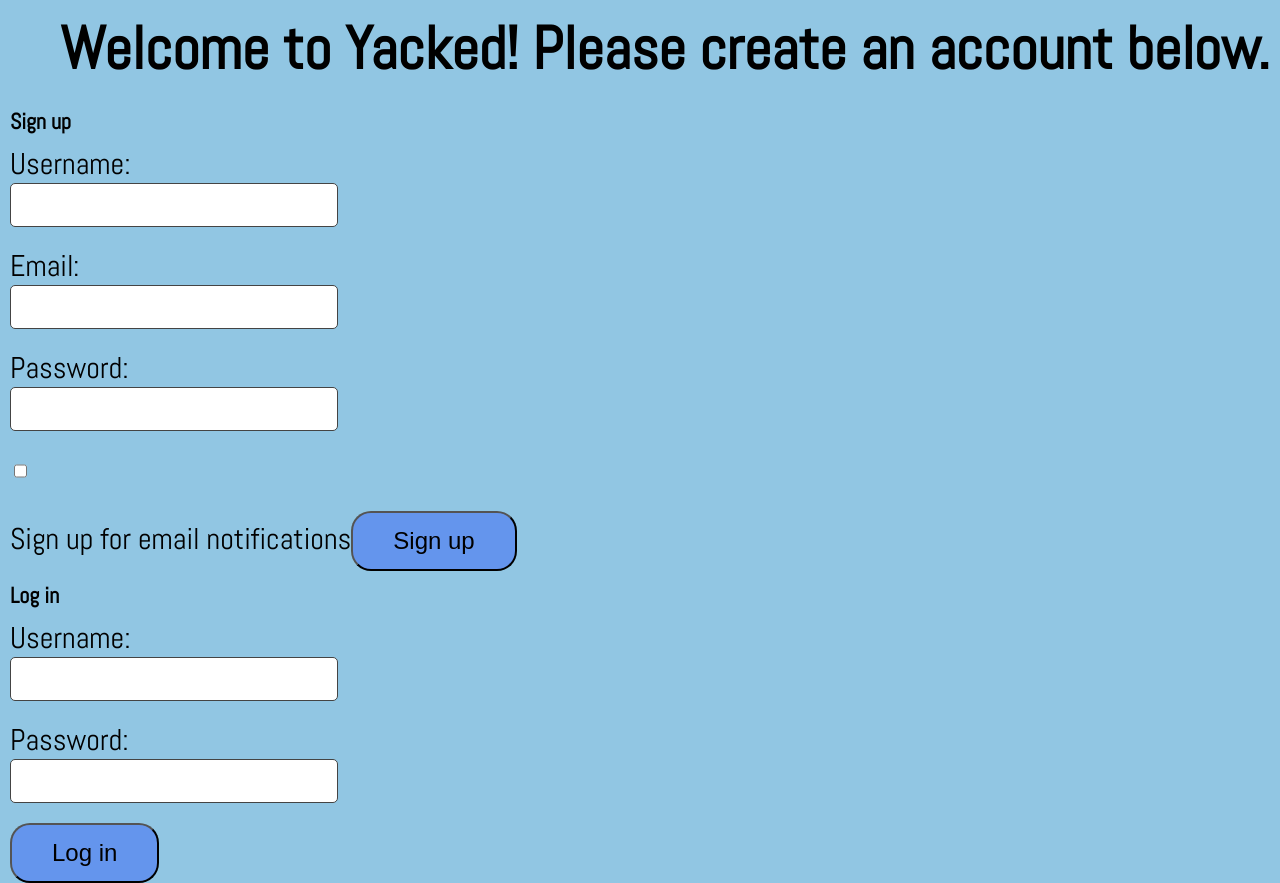
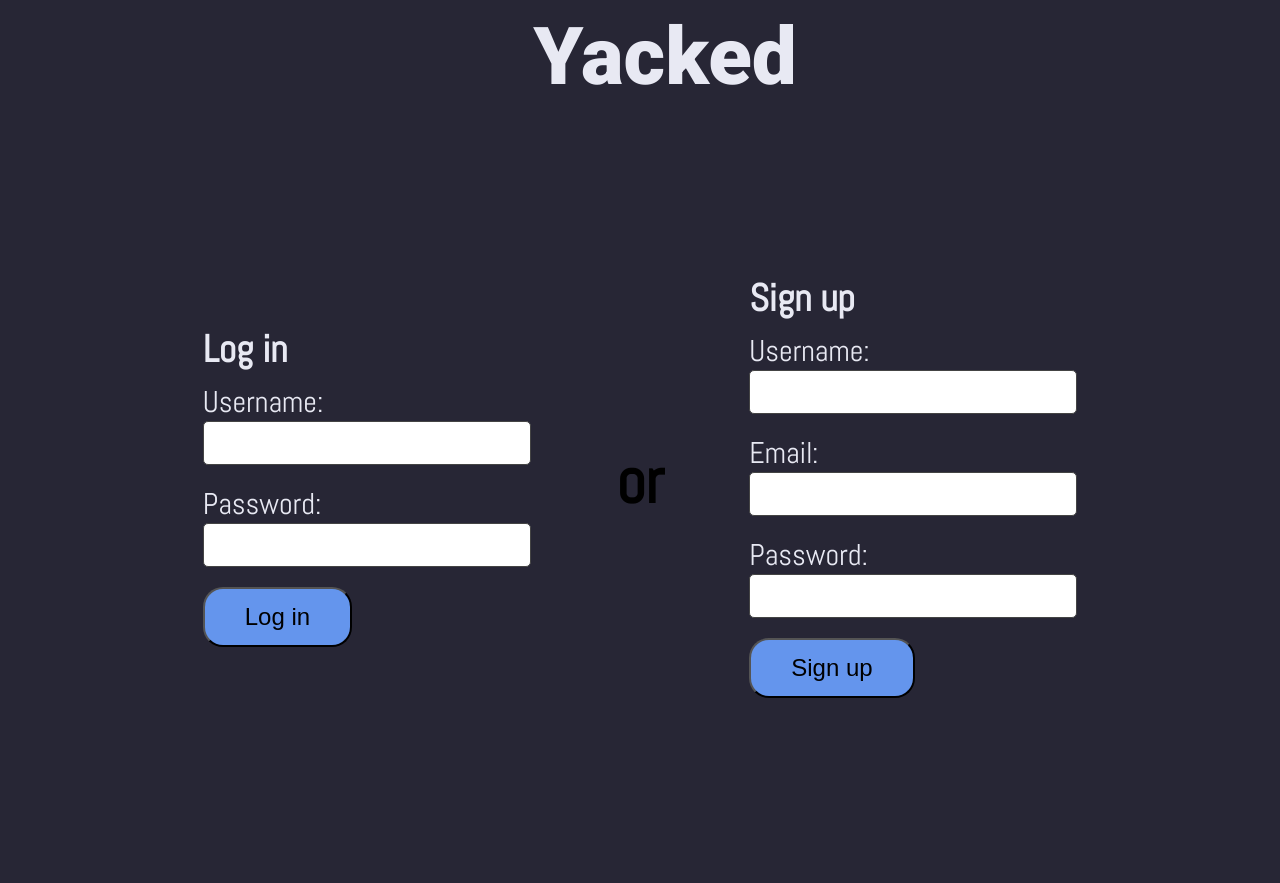
Before and after one commit to bjexe/fitnessapp, a React (Create React App) app in the folder frontend/: page / in a window 1280 px wide. After the commit the page ends 800 px from the top, so only its background shows below. Built offline with nearby package versions, Linux system fonts and the light colour scheme.

Commit message:
update styles of landing page

```diff
--- a/frontend/src/components/Home.css
+++ b/frontend/src/components/Home.css
@@ -1,9 +1,9 @@
 @import url('https://fonts.googleapis.com/css2?family=Anton&display=swap');
 @import url('https://fonts.googleapis.com/css2?family=Abel&display=swap');
 
-body{
+body {
     margin: 0;
-    background: #91C6E3;
+    background: #272635;
 }
 
 .home-nav {
--- a/frontend/src/components/LandingPage.css
+++ b/frontend/src/components/LandingPage.css
@@ -1,7 +1,9 @@
 @import url('https://fonts.googleapis.com/css2?family=Karla:wght@400;500;700&display=swap');
+@import url('https://fonts.googleapis.com/css2?family=Roboto:ital,wght@0,400;0,500;0,700;0,900;1,400;1,500;1,700;1,900&display=swap');
 
 body {
-    font-family: 'Karla', sans-serif;
+    font-family: 'Roboto', sans-serif;
+    background-color: #444;
 }
 
 .landing-page {
@@ -9,22 +11,29 @@ body {
     display: flex;
     justify-content: center;
     align-items: stretch;
+    width: 100%;
 }
 
 .landing-img {
     height: 95vh;
-
 }
 
 .content {
     display: flex;
     flex-direction: column;
-
+    width: 100%;
+    justify-content: center;
+    align-items: center;
 }
 
 .header {
-    font-weight: 600;
-    font-size: 60px;
+    font-weight: 800;
+    font-size: 80px;
+    display: flex;
+    justify-content: center;
+    text-align: center;
+    font-family: 'Roboto';
+    color: #e8e9f3;
 }
 
 input {
@@ -47,3 +56,16 @@ label {
     padding: 14px 40px;
     border-radius: 20px;
 }
+
+.loginSignupSeparator {
+    font-size: 64px;
+}
+
+.forms {
+    display: flex;
+    justify-content: space-around;
+    width: 75%;
+    align-self: center;
+    align-items: center;
+    margin-top: 150px;
+}
--- a/frontend/src/components/LandingPage.js
+++ b/frontend/src/components/LandingPage.js
@@ -4,14 +4,7 @@ import register from '../services/register'
 import {useNavigate} from 'react-router-dom'
 import {useAuth} from '../context/AuthContext'
 
-export default function LandingPage(){
-
-    // state that holds information about the user when logged in
-    const [user, setUser] = React.useState({
-        token: null,
-        username: null,
-        name: null
-    })
+export default function LandingPage() {
 
     // states for registering and logging in
     const [loginStatus, setLoginStatus] = React.useState(null)
@@ -65,7 +58,7 @@ export default function LandingPage(){
     async function handleRegisterSubmit(event){
         event.preventDefault()
         try {
-            const res = await register(registerFormData)
+            await register(registerFormData)
             setRegisterStatus(true)
         } catch(exception) {
             console.log(JSON.stringify(exception, null, 2))
@@ -92,43 +85,48 @@ export default function LandingPage(){
     return (
         <div className='landing-page'>
             <div className="content">
-                <h1 className='header'>
-                    Welcome to Yacked!  Please create an account below.
-                </h1>
+                <div className="headerContainer">
+                    <h1 className='header'>
+                        Yacked
+                    </h1>
+                </div>
+                <div className="forms">
+                    <form onSubmit={handleLoginSubmit}>
+                        <h1 style={{"font-size": "38px", "color": "#e8e9f3"}}>Log in</h1>
+                        <label style={{"color": "#e8e9f3"}}>
+                            Username:
+                            <input type="text" value={loginFormData.username} onChange={handleLoginChange} name="username"/>
+                        </label>
+                        <label style={{"color": "#e8e9f3"}}>
+                            Password:
+                            <input type="password" value={loginFormData.password} onChange={handleLoginChange} name="password"/>
+                        </label>
+                        <button className='submit-btn'>Log in</button>
+                        {loginStatus === false && <p style={{color: 'red'}}>Invalid credentials</p>}
+                        {loginStatus === true && <p style={{color: 'green'}}>Successfully logged in! Redirecting to homepage...</p>}
+                    </form>
+                <h2 className="loginSignupSeparator">or</h2>
                 <form onSubmit={handleRegisterSubmit}>
-                    <h1>Sign up</h1>
-                    <label>
+                    <h1 style={{"font-size": "38px", "color": "#e8e9f3"}}>Sign up</h1>
+                    <label style={{"color": "#e8e9f3"}}>
                         Username:
                         <input type="text" value={registerFormData.username} onChange={handleRegisterChange} name="username"/>
                     </label>
-                    <label>
+                    <label style={{"color": "#e8e9f3"}}>
                         Email:
                         <input type="email" value={registerFormData.email} onChange={handleRegisterChange} name="email"/>
                     </label>
-                    <label>
+                    <label style={{"color": "#e8e9f3"}}>
                         Password:
                         <input type="password" value={registerFormData.password} onChange={handleRegisterChange} name="password"/>
                     </label>
-                    <input type="checkbox" id="emailNotifs" checked={registerFormData.emailNotifs} onChange={handleRegisterChange} name="emailNotifs"/>
-                    <label htmlFor='emailNotifs'>Sign up for email notifications</label>
+                    {/* {<input type="checkbox" id="emailNotifs" checked={registerFormData.emailNotifs} onChange={handleRegisterChange} name="emailNotifs"/>
+                    <label htmlFor='emailNotifs'>Sign up for email notifications</label>} */}
                     <button className='submit-btn'>Sign up</button>
                     {registerStatus === false && <p style={{color: 'red'}}>Error registering. Username may be taken.</p>}
                     {registerStatus === true && <p style={{color: 'green'}}>Successfully signed up!</p>}
                 </form>
-                <form onSubmit={handleLoginSubmit}>
-                    <h1>Log in</h1>
-                    <label>
-                        Username:
-                        <input type="text" value={loginFormData.username} onChange={handleLoginChange} name="username"/>
-                    </label>
-                    <label>
-                        Password:
-                        <input type="password" value={loginFormData.password} onChange={handleLoginChange} name="password"/>
-                    </label>
-                    <button className='submit-btn'>Log in</button>
-                    {loginStatus === false && <p style={{color: 'red'}}>Invalid credentials</p>}
-                    {loginStatus === true && <p style={{color: 'green'}}>Successfully logged in! Redirecting to homepage...</p>}
-                </form>
+                </div>
             </div>
         </div>
     )
```
